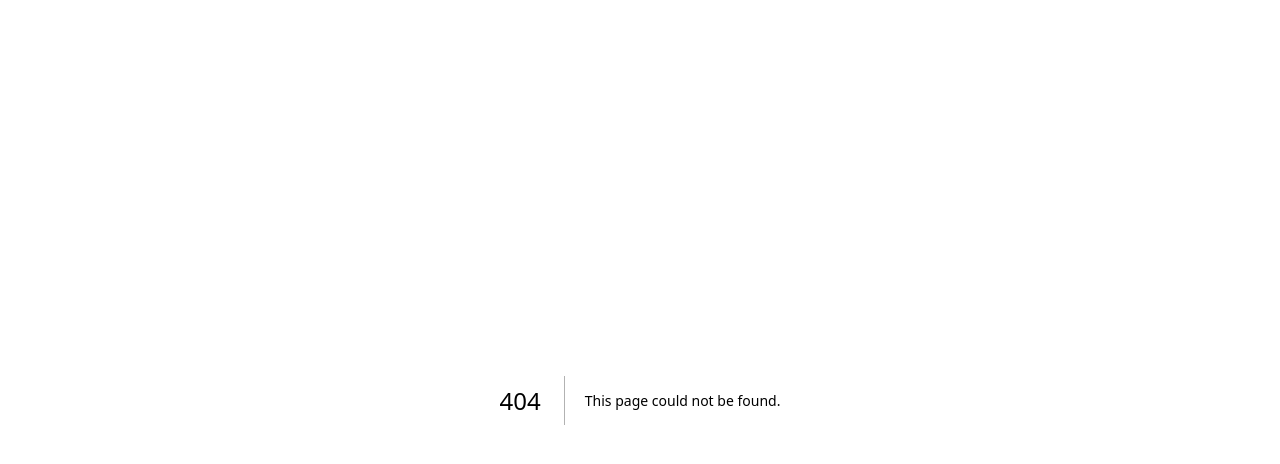
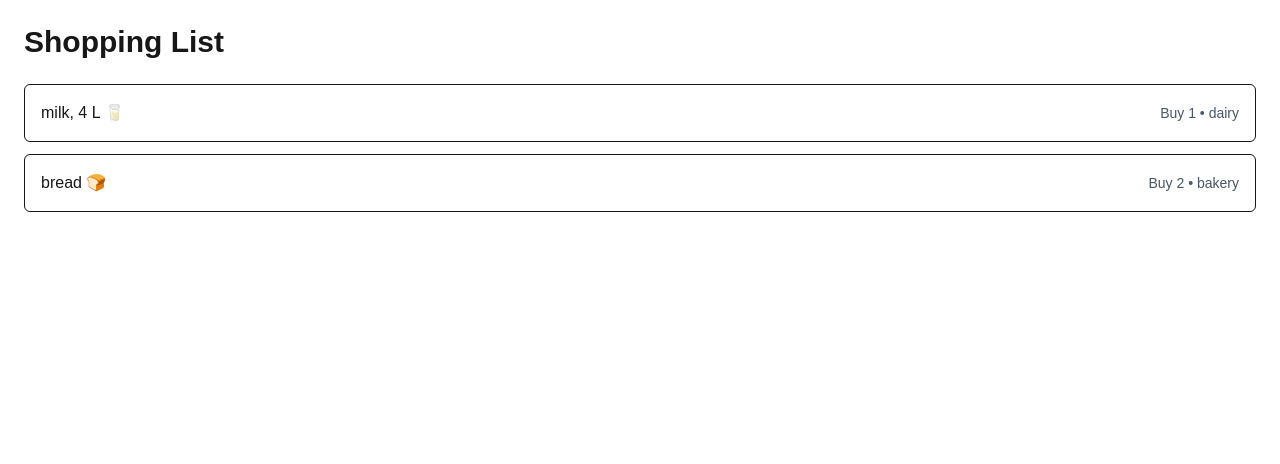
Before and after one commit to AnthonyOgamba/cprg306-assignments, a Next.js app: page /week-3 in a window 1280 px wide. Before the commit this address had no page. Shown: the top 464 px of the page. Built offline with nearby package versions, Linux system fonts and the light colour scheme.

Commit message:
Week 3: shopping list with reusable GroceryItem component

```diff
--- /dev/null
+++ b/app/components/GroceryItem.js
@@ -0,0 +1,10 @@
+export default function Item({ name, quantity, category }) {
+  return (
+    <li className="flex justify-between items-center border rounded-md p-4">
+      <span className="font-medium">{name}</span>
+      <span className="text-sm text-gray-600">
+        Buy {quantity} • {category}
+      </span>
+    </li>
+  );
+}
--- a/app/page.js
+++ b/app/page.js
@@ -1,4 +1,5 @@
 import Image from "next/image";
+import Link from "next/link";
 
 export default function Home() {
   return (
@@ -35,6 +36,12 @@ export default function Home() {
           </p>
         </div>
         <div className="flex flex-col gap-4 text-base font-medium sm:flex-row">
+          <Link
+           href="/week-3"
+           className="flex h-12 w-full items-center justify-center rounded-full border border-solid border-black/[.08] px-5 transition-colors hover:border-transparent hover:bg-black/[.04] dark:border-white/[.145] dark:hover:bg-[#1a1a1a] md:w-[158px]"
+           >
+            Week 3
+            </Link>
           <a
             className="flex h-12 w-full items-center justify-center gap-2 rounded-full bg-foreground px-5 text-background transition-colors hover:bg-[#383838] dark:hover:bg-[#ccc] md:w-[158px]"
             href="https://vercel.com/new?utm_source=create-next-app&utm_medium=appdir-template-tw&utm_campaign=create-next-app"
--- /dev/null
+++ b/app/week-3/GroceryItemList.js
@@ -0,0 +1,21 @@
+import GroceryItem from "../components/GroceryItem";
+
+export default function GroceryItemList() {
+  const item1 = { name: "milk, 4 L 🥛", quantity: 1, category: "dairy" };
+  const item2 = { name: "bread 🍞", quantity: 2, category: "bakery" };
+
+  const items = [item1, item2];
+
+  return (
+    <ul className="space-y-3">
+      {items.map((item) => (
+        <GroceryItem
+          key={item.name}
+          name={item.name}
+          quantity={item.quantity}
+          category={item.category}
+        />
+      ))}
+    </ul>
+  );
+}
--- /dev/null
+++ b/app/week-3/page.js
@@ -0,0 +1,11 @@
+import GroceryItemList from "./GroceryItemList";
+
+export default function Page() {
+  return (
+    <main className="min-h-screen p-6">
+      <h1 className="text-3xl font-bold mb-6">Shopping List</h1>
+
+      <GroceryItemList />
+    </main>
+  );
+}
```
